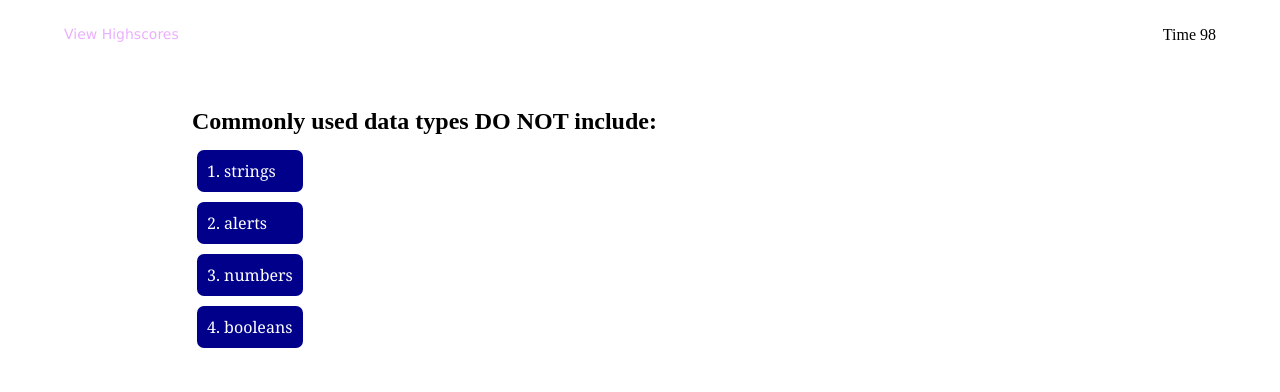
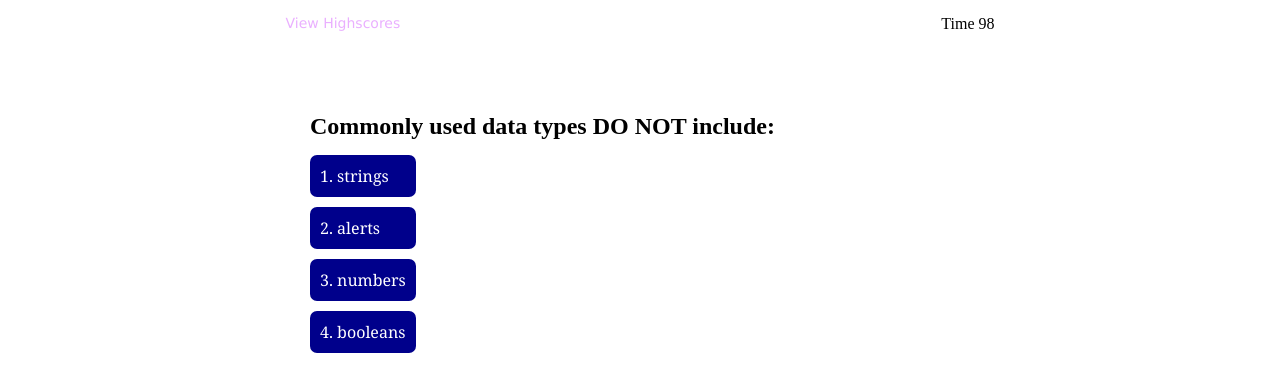
Before and after one commit to Jacob-Banks/JavaScript-Quiz, a plain HTML site: page index.html in a window 1280 px wide. Both pictures are taken after a click on the button "Start Quiz". Drawn offline with Linux system fonts and the light colour scheme.

Commit message:
fixed the sort, adjust high score color/font, tweeked result/and header margin

```diff
--- a/assets/css/style.css
+++ b/assets/css/style.css
@@ -3,47 +3,55 @@
   padding: 0;
   margin: 0;
 }
-
+/* limit width for the entire page */
+.main {
+  margin: auto;
+  max-width: 800px;
+}
+/* highscore link and timer/score */
 .header-container {
   display: flex;
-  justify-content: space-between;
-  margin: 2vw 5vw;
+  justify-content: space-around;
+  margin: 15px 15px;
 }
-
+/* highscore link */
 #high {
   font-family: Verdana, Geneva, Tahoma, sans-serif;
   color: #eab0ff;
   font-weight: lighter;
   font-size: 14px;
 }
+/* quiz container */
 .quiz {
   display: flex;
-  margin: 5vw 15vw 2.5vw 15vw;
+  margin: 10vh 20px 10px 20px;
   align-items: center;
   flex-direction: column;
-  padding-bottom: 2vw;
 }
 .header {
   margin: 0 0 15px 0;
   text-align: center;
 }
-
+/*  correct/wrong stlye (border is controled in js) */
 #result {
   color: grey;
-  margin-left: 15.3vw;
+  font-size: 20px;
+  font-family: Arial, Helvetica, sans-serif;
+  margin-left: 75px;
 }
+/* all buttons and li(in quiz) style */
 .btn {
   color: white;
   font-size: 16px;
   background-color: darkblue;
   padding: 10px 10px;
-  margin: 0px 5px 10px 5px;
+  margin: 0px 15px 10px 0px;
   border-radius: 7px;
 }
 .btn:hover {
   background-color: #eab0ff;
 }
-
+/* posible answers style */
 #Ol {
   list-style-type: none;
 }
@@ -51,27 +59,39 @@
   font-size: 16px;
   font-family: Georgia, "Times New Roman", Times, serif;
 }
+/* submit initails styling */
 #form::before {
   content: "Enter your initials : ";
 }
-.high {
+#formButton {
+  padding: 3px 10px;
+}
+/* highscore page stlye */
+.high-header {
   margin-bottom: 25px;
   text-align: center;
 }
+.highscore-container {
+  display: flex;
+  flex-direction: column;
+  margin-top: 10vh;
+}
+/* highscore list style */
 .order {
   margin-top: 10px;
   list-style: none;
 }
 .order li {
-  background-color: lightgray;
-  width: 55vw;
+  background-color: rgb(115, 155, 180);
+  width: 100%;
+  font-size: 16px;
+  font-family: Arial, Helvetica, sans-serif;
   text-align: left;
   margin-bottom: 10px;
-  padding-left: 10px;
+  padding: 5px 15px;
 }
-#formButton {
-  padding: 3px 10px;
-}
+
+/*  high score buttons*/
 .buttons {
   display: flex;
 }
--- a/assets/js/highscore.js
+++ b/assets/js/highscore.js
@@ -27,8 +27,7 @@ function displayresult() {
   result = localStorage.getItem("testResult");
   // if they compleated quiz
   if (result === null) {
-    h3.innerHTML =
-      "You've completed this quiz: check to see if you made the highscores!!!";
+    h3.innerHTML = "You've completed this quiz: did you made the highscores!!!";
   } else {
     //if they result or clicked the link or cleared the scores
     h3.innerHTML = `${result}`;
--- a/assets/js/script.js
+++ b/assets/js/script.js
@@ -15,7 +15,13 @@ const questions = [
   "Arrays in JavaScript can be used to store ________.",
   "String values must be enclosed within ______ when being assigned to variables",
   "A very useful tool used during development and debugging for printing content to the debugger is :",
+  "Inside which HTML element do we put JavaScript",
+  "What is the correct JavaScript syntax to change the content of the HTML element?",
+  "How do you write 'Hello World' in an alert box?",
+  "How to write an IF statement in JavaScript?",
+  "How to write an IF statement for executing some code if 'i' is NOT equal to 5?",
 ];
+
 let answers = [
   [
     ["strings", "wrong"],
@@ -35,6 +41,7 @@ let answers = [
     ["boolenas", "wrong"],
     ["all of the above", "right"],
   ],
+
   [
     ["commas", "wrong"],
     ["curly brackets", "wrong"],
@@ -46,6 +53,38 @@ let answers = [
     ["terminal/bash", "wrong"],
     ["for loops", "wrong"],
     ["console.log", "right"],
+  ],
+
+  //from w3schools quiz https://www.w3schools.com/js/js_quiz.asp
+  [
+    ["scripting", "wrong"],
+    ["script", "right"],
+    ["javascript", "wrong"],
+    ["js", "wrong"],
+  ],
+  [
+    [`document.getElementById('demo').innetHTML='Hello World';`, "right"],
+    [`document.getElementByName('p').innerHTML='Hello World!';`, "wrong"],
+    [`#demo.innerHTML='Hello World!';`, "wrong"],
+    [`document.getElement('p').innerHTML='Hello World!';`, "wrong"],
+  ],
+  [
+    [`alertBox('Hello World');`, "wrong"],
+    [`alert('Hello World');`, "right"],
+    [`msg('Hello World');`, "wrong"],
+    [`msgBox('Hello World');`, "wrong"],
+  ],
+  [
+    ["if(i==5)", "right"],
+    ["if i = 5 then", "wrong"],
+    ["if i = 5", "wrong"],
+    ["if i == 5 then", "wrong"],
+  ],
+  [
+    ["if i <> 5)", "wrong"],
+    ["if i =! 5 then", "wrong"],
+    ["if (i <> 5)", "wrong"],
+    ["if (i!=5)", "right"],
   ],
 ];
 
@@ -69,20 +108,20 @@ function timerScore() {
   }, 1000); // every second
 }
 
-function startQuiz(myArray) {
+function startQuiz() {
   //randomize answer order
-  for (var i = 0; i < myArray.length; i++) {
+  for (var i = 0; i < answers.length; i++) {
     if (i == 2) {
       //skip  question 3: the answer is all of the above...
       i++;
     }
-    k = myArray[i].length;
+    k = answers[i].length;
     while (k--) {
-      j = Math.floor(Math.random() * (myArray.length - 1));
-      tempk = myArray[i][k];
-      tempj = myArray[i][j];
-      myArray[i][k] = tempj;
-      myArray[i][j] = tempk;
+      j = Math.floor(Math.random() * answers[i].length);
+      tempk = answers[i][k];
+      tempj = answers[i][j];
+      answers[i][k] = tempj;
+      answers[i][j] = tempk;
     }
   }
   //hide unused elements
@@ -93,6 +132,8 @@ function startQuiz(myArray) {
   timerScore();
   //display the question
   headline.innerHTML = questions[index];
+  headline.style.textAlign = "left";
+  quiz.style.margin = "10vh 70px 10px 70px";
   //display the possible answers
   createAnswers();
   //increase counter
@@ -120,9 +161,9 @@ function createAnswers() {
   }
   // create the right/wrong notifier container
   const para = document.createElement("p");
-  const body = document.body;
+  const main = document.getElementById("main");
   para.setAttribute("id", `result`);
-  body.appendChild(para);
+  main.appendChild(para);
 
   // add event listener idetifiers for li
   let list1 = document.querySelector("#li0");
@@ -288,6 +329,6 @@ function highScoresLink() {
   localStorage.setItem("testResult", testResult);
 }
 // start call to action
-start.addEventListener("click", () => startQuiz(answers));
+start.addEventListener("click", () => startQuiz());
 // view high scores call to action
 high.addEventListener("click", () => highScoresLink());
--- a/index.html
+++ b/index.html
@@ -10,24 +10,28 @@
 </head>
 
 <body>
+
     <header>
         <div class="header-container">
             <div id="high">View Highscores</div>
             <div id='timer'>Time 100</div>
         </div>
     </header>
+    <div id="main" class="main">
         <div id="quiz" class="quiz">
             <div class="test">
                 <h2 id="headline" class="header">Coding Quiz Challenge</h2>
             </div>
             <div>
-            <h3 id="sub" class="header">Try to answer the following code-related questions within the time limit.</br>
+                <h3 id="sub" class="header">Try to answer the following code-related questions within the time
+                    limit.</br>
                     Keep in mind that incorrect answers will penalize your score/time by ten seconds! </h3>
             </div>
             <div class="test">
                 <button id="btn" class="btn"> Start Quiz</button>
             </div>
         </div>
+    </div>
     <script src="./assets/js/script.js "></script>
 </body>
 
```
Also changed, not shown: highscores.html (+2 -2 lines). Lines whose indentation alone changed are shown as unchanged.
